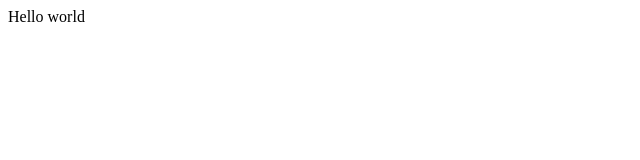
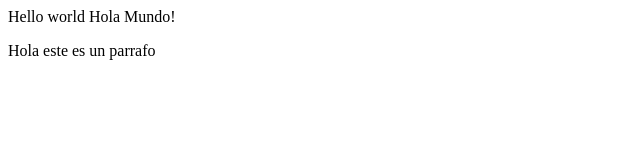
Before and after one commit to omendozaa/PaginaPrueba, a plain HTML site: page index.html in a window 1280 px wide. Shown: the whole page, without its empty margins (0-640 px from the left). Drawn offline with Linux system fonts and the light colour scheme.

Commit message:
Se modifico el index.html y el script.js

```diff
--- a/index.html
+++ b/index.html
@@ -10,6 +10,8 @@
 
 <body>
   Hello world
+  Hola Mundo!
+  <p>Hola este es un parrafo</p>
   <script src="script.js"></script>
 
   <!--
--- a/script.js
+++ b/script.js
@@ -0,0 +1,3 @@
+function Hola(){
+  var hola = "Hola";
+}
```
